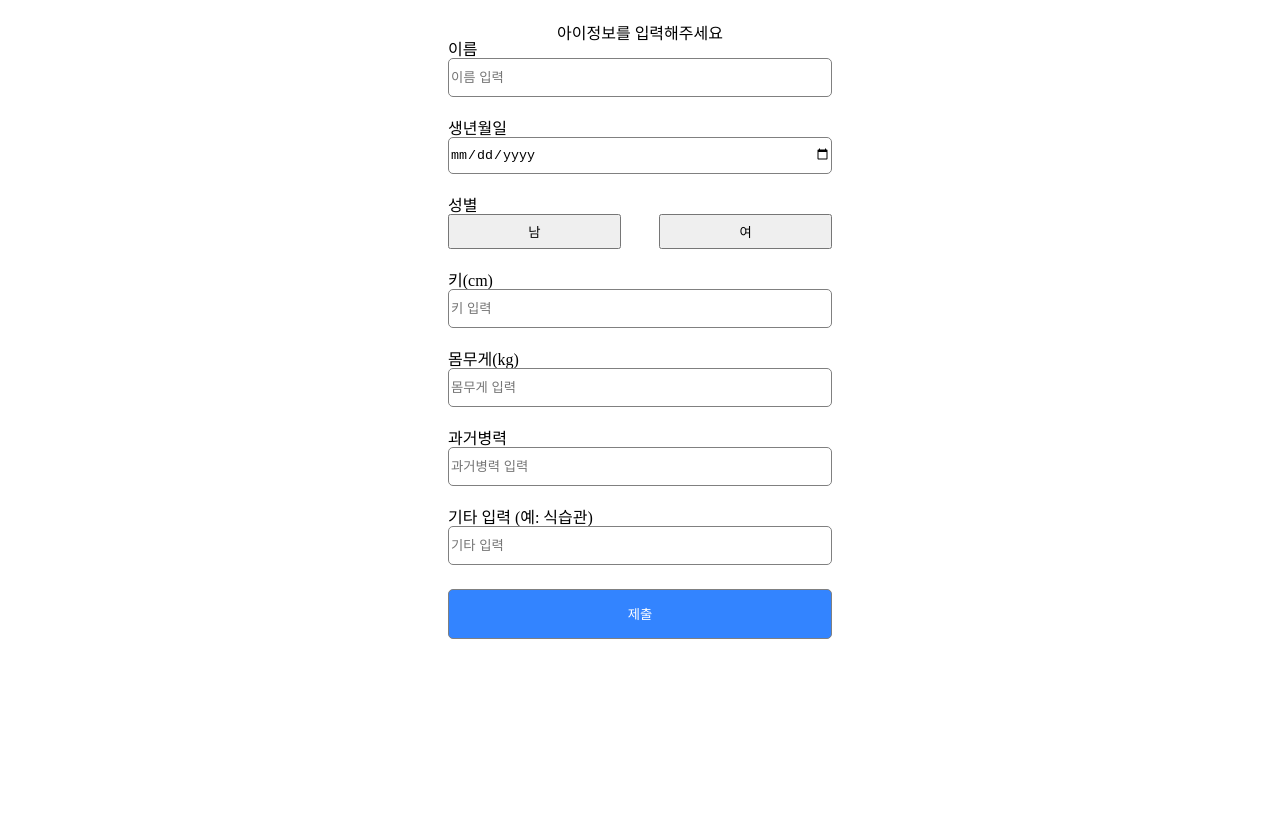
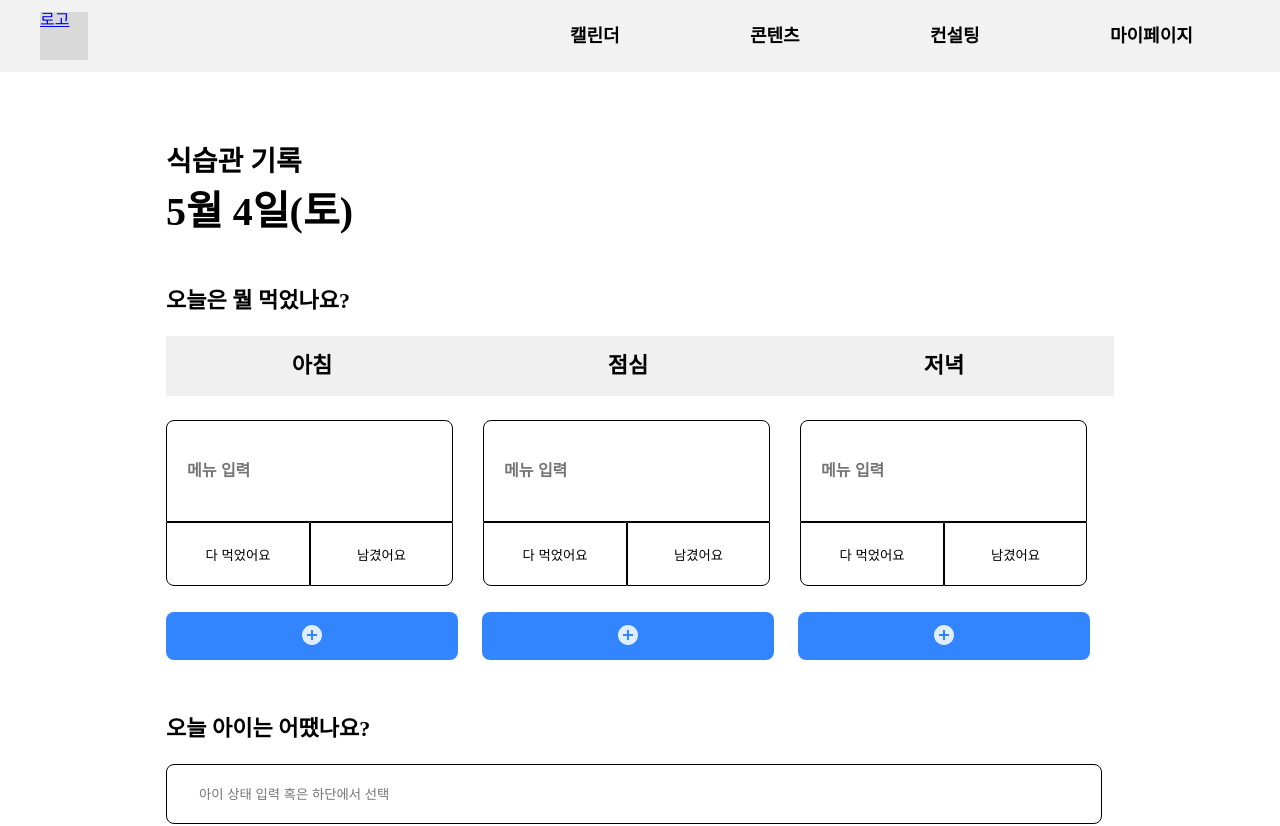
Before and after one commit to jisooooooooooo/Hackathon, a React (Create React App) app: page / in a window 1280 px wide. Shown: the top 826 px of the page. Before the commit the page ends 800 px from the top, so only its background shows below. Built offline with nearby package versions, Linux system fonts and the light colour scheme.

Commit message:
feat: childInfoPage

```diff
--- a/src/App.js
+++ b/src/App.js
@@ -13,20 +13,8 @@ import MyPage from "./pages/MyPage";
 import NutritionistPage from "./pages/NutritionistPage";
 import Chatbot from "./components/chatbot";
 import Feedback from "./pages/FeedbackPage";
-import ChildInfo from "./pages/ChildInfoPage";
+
 function App() {
-  const [isFirstVisit, setFirstVisit] = useState(true);
-
-  const handgleFirstVisit = () => {
-    setFirstVisit(false);
-  };
-  if (isFirstVisit) {
-    return (
-      <div>
-        <ChildInfo />
-      </div>
-    );
-  } else {
   return (
     <BrowserRouter>
       <Header />
@@ -44,6 +32,5 @@ function App() {
     </BrowserRouter>
   );
 }
-}
 
 export default App;
--- a/src/pages/ChildInfoPage.js
+++ b/src/pages/ChildInfoPage.js
@@ -2,6 +2,7 @@ import React from "react";
 import "../Styles/ChildInfoPage.css";
 import { useState } from "react";
 import { Link } from "react-router-dom";
+
 function Info() {
   const [name, setName] = useState("");
   const [birthday, setBirthday] = useState("");
@@ -74,9 +75,6 @@ function Info() {
           className="info_input"
           onChange={(event) => setExtra(event.target.value)}
         ></input>
-        <button className="submit_button" onClick={addInfo}>
-          제출
-        </button>
       </div>
     </div>
   );
```
Lines whose indentation alone changed are shown as unchanged.
